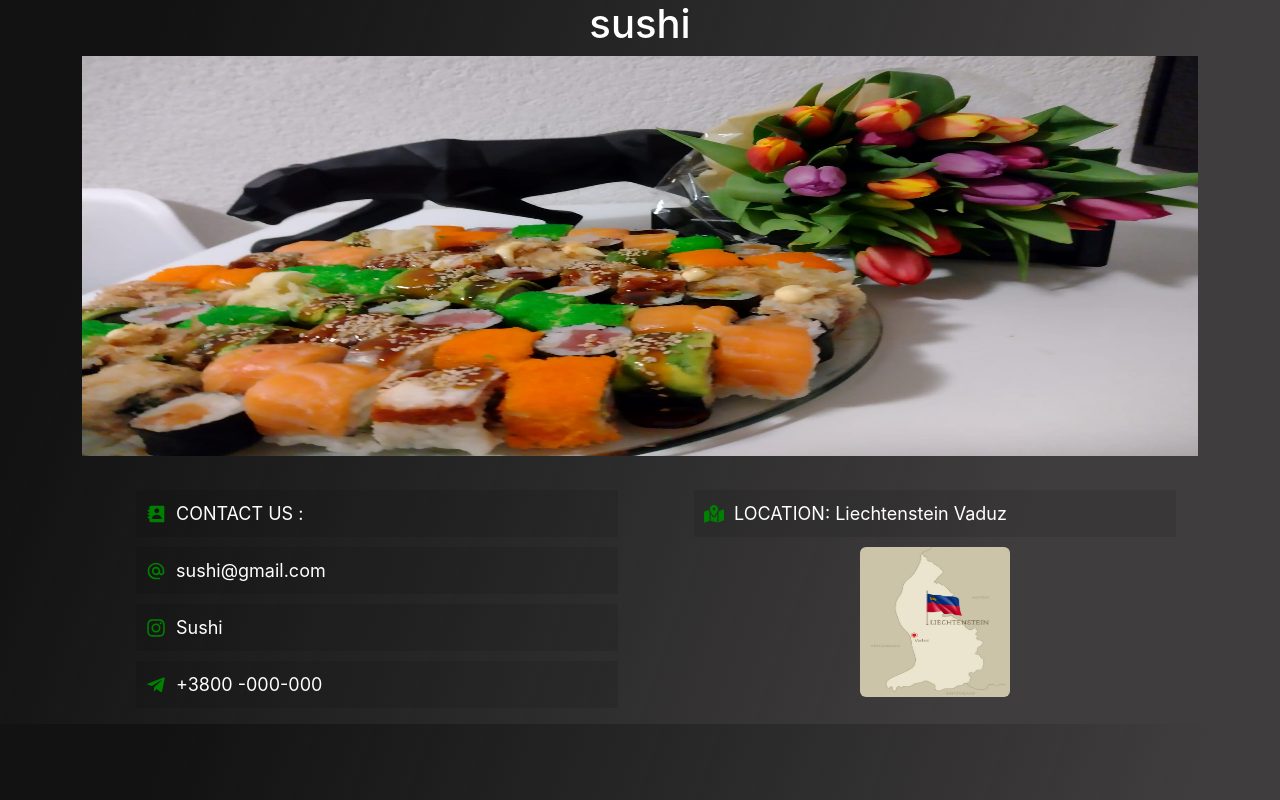
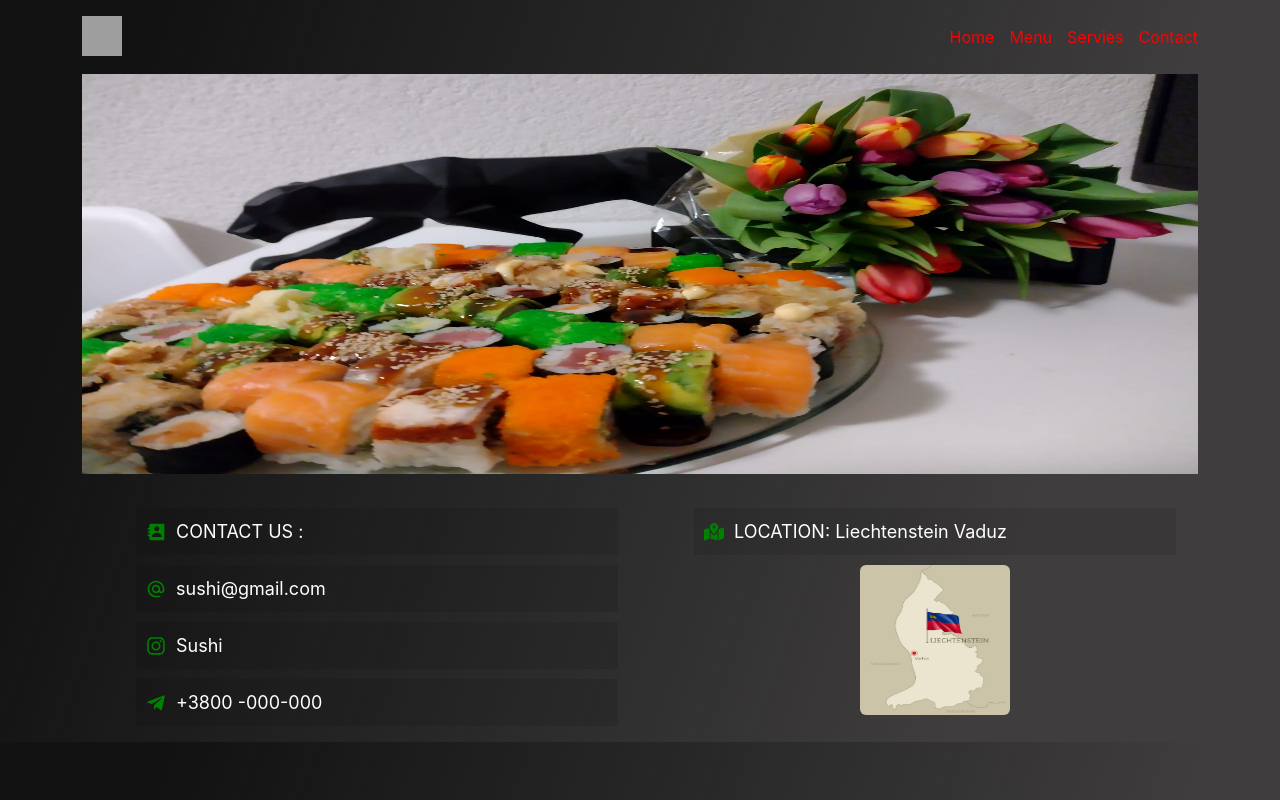
Before and after one commit to shcher-olha/sushi, a React (Create React App) app: page / in a window 1280 px wide. Built offline with nearby package versions, Linux system fonts and the light colour scheme; grey boxes are pictures that could not be loaded.

Commit message:
create navbar

```diff
--- a/src/App.css
+++ b/src/App.css
@@ -3,7 +3,7 @@ body {
   background: linear-gradient(
     109.6deg,
     rgba(0, 0, 0, 0.93) 11.2%,
-    rgb(63, 61, 61) 78.9%
+    #3f3d3d 78.9%
   );
 }
 
--- a/src/App.js
+++ b/src/App.js
@@ -1,14 +1,14 @@
 import React from "react";
 import IMAGES from "./images";
 import Footer from "./Footer";
-
 import "./App.css";
+import Navbar from "./Navbar";
 
 export default function App() {
   return (
     <div className="container">
       <div className="App">
-        <h1>sushi</h1>
+        <Navbar />
         <img className="image" src={IMAGES.imgOne} alt="sushi" />
         <Footer />
       </div>
--- /dev/null
+++ b/src/Navbar.css
@@ -0,0 +1,15 @@
+nav li {
+  display: inline;
+  list-style: none;
+  line-height: 42px;
+  margin-left: 15px;
+}
+nav a {
+  text-decoration: none;
+  color: red;
+  transition: all 100ms ease-in-out;
+}
+ .logo {
+  width: 40px;
+  height: 40px;
+ }
--- /dev/null
+++ b/src/Navbar.js
@@ -0,0 +1,30 @@
+import React from "react";
+import "./Navbar.css";
+import IMAGES from "./images";
+
+export default function Navbar() {
+  return (
+    <div className="Navbar">
+      <nav className="d-flex justify-content-between mt-3">
+        <a href="/">
+          <img src={IMAGES.imgthree} className="logo" alt="" />
+
+        </a>
+        <ul>
+          <li className="active">
+            <a href="/">Home</a>
+          </li>
+          <li>
+            <a href="/about_me.html">Menu</a>
+          </li>
+          <li>
+            <a href="/work.html">Servies</a>
+          </li>
+          <li>
+            <a href="/contact.html">Contact</a>
+          </li>
+        </ul>
+      </nav>
+    </div>
+  );
+}
--- a/src/images/index.js
+++ b/src/images/index.js
@@ -1,6 +1,7 @@
 const IMAGES = {
   imgOne: require('./1.jpg'),
-  imgTwo: require('./map.jpg')
+  imgTwo: require('./map.jpg'),
+  imgthree: require('./logo.jpg')
 }
 
 export default IMAGES;
```
Also changed, not shown: 1 other file (tests, documents, lock files or other folders).
